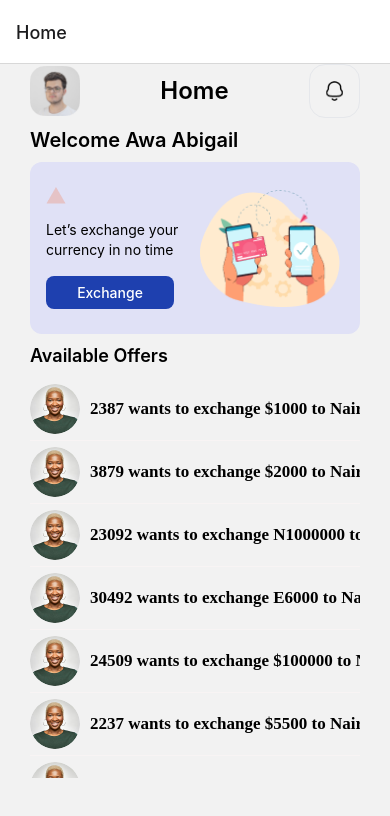
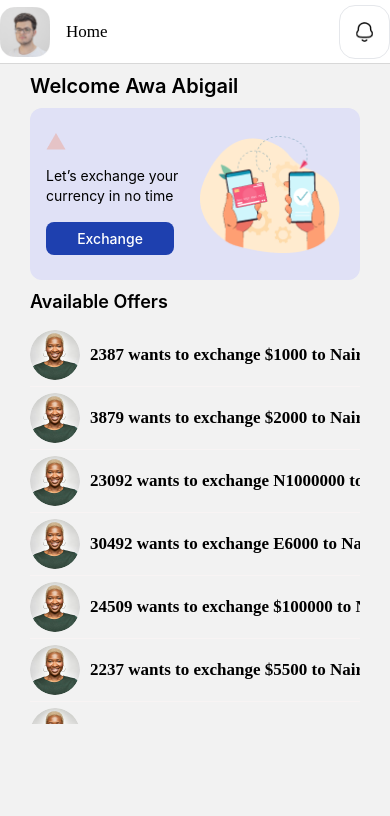
Before and after one commit to ifedayoagboola/shangeIT-mobile, a React Native app: screen /Home in a window 390 px wide. Shown: the top 816 px of the page. Built offline with nearby package versions, Linux system fonts and the light colour scheme.

Commit message:
navigation component

```diff
--- a/App.tsx
+++ b/App.tsx
@@ -4,10 +4,13 @@ import { store } from "./src/store";
 import HomeScreen from "./src/screens/HomeScreen";
 import LogoScreen from "./src/screens/LogoScreen";
 import OfferList from "./src/components/OfferList";
-import { StyleSheet } from "react-native";
+import { Image, StyleSheet, TouchableOpacity } from "react-native";
 
 import { NavigationContainer } from "@react-navigation/native";
 import { createNativeStackNavigator } from "@react-navigation/native-stack";
+import NavHeader from "./src/components/NavHeader";
+import Text from "./src/components/Text";
+import Button from "./src/components/Button";
 
 export default function App() {
   const Stack = createNativeStackNavigator();
@@ -24,15 +27,40 @@ export default function App() {
   const StackNavigator = () => {
     return (
       <Stack.Navigator initialRouteName="Home">
-        <Stack.Screen name="Home" component={HomeScreen} />
         <Stack.Screen name="Welcome" component={LogoScreen} />
+        <Stack.Screen
+          name="Home"
+          component={HomeScreen}
+          options={{
+            headerLeft: () => (
+              <TouchableOpacity>
+                <Image
+                  source={require("./src/assets/face.png")}
+                  alt="burger illustration"
+                  style={{ width: 50, height: 50 }}
+                />
+              </TouchableOpacity>
+            ),
+
+            headerTitle: (props) => <Text>Home</Text>,
+            headerRight: () => (
+              <TouchableOpacity className="border border-gray-200 p-4 rounded-2xl">
+                <Image
+                  source={require("./src/assets/Notification.png")}
+                  alt="burger illustration"
+                  style={{ width: 17, height: 20 }}
+                />
+              </TouchableOpacity>
+            ),
+          }}
+        />
       </Stack.Navigator>
     );
   };
   return (
     <Provider store={store}>
       <NavigationContainer>
-        {showLogoScreen ? <LogoScreen /> : <StackNavigator />}
+        <StackNavigator />
       </NavigationContainer>
     </Provider>
   );
--- /dev/null
+++ b/src/components/Button.js
@@ -0,0 +1,35 @@
+import React from "react";
+import { StyleSheet, Text, TouchableOpacity } from "react-native";
+
+import colors from "../config/colors";
+
+function AppButton({ title, onPress, color = "primary" }) {
+  return (
+    <TouchableOpacity
+      style={[styles.button, { backgroundColor: colors[color] }]}
+      onPress={onPress}
+    >
+      <Text style={styles.text}>{title}</Text>
+    </TouchableOpacity>
+  );
+}
+
+const styles = StyleSheet.create({
+  button: {
+    backgroundColor: colors.primary,
+    borderRadius: 25,
+    justifyContent: "center",
+    alignItems: "center",
+    padding: 15,
+    width: "100%",
+    marginVertical: 10,
+  },
+  text: {
+    color: colors.white,
+    fontSize: 18,
+    textTransform: "uppercase",
+    fontWeight: "bold",
+  },
+});
+
+export default AppButton;
--- a/src/components/NavHeader.tsx
+++ b/src/components/NavHeader.tsx
@@ -10,7 +10,7 @@ import {
 
 const NavHeader = () => {
   return (
-    <View className="flex flex-row items-center justify-between">
+    <View className="flex flex-row items-center justify-between bg-red-600 mb-8">
       <TouchableOpacity>
         <Image
           source={require("../assets/face.png")}
--- a/src/components/Offer.tsx
+++ b/src/components/Offer.tsx
@@ -6,7 +6,7 @@ import {
   TouchableOpacity,
   TouchableHighlight,
 } from "react-native";
-import AppText from "./AppText";
+import AppText from "./Text";
 import Swipeable from "react-native-gesture-handler/Swipeable";
 
 import colors from "../config/colors";
--- a/src/screens/HomeScreen.tsx
+++ b/src/screens/HomeScreen.tsx
@@ -9,7 +9,7 @@ import Screen from "../components/Screen";
 const HomeScreen = () => {
   return (
     <Screen style={styles.screen}>
-      <NavHeader />
+      {/* <NavHeader /> */}
       <Text className="text-xl font-semibold text-left py-2">
         Welcome Awa Abigail
       </Text>
```
Also changed, not shown: src/components/Text.tsx (renamed from src/components/AppText.tsx).
